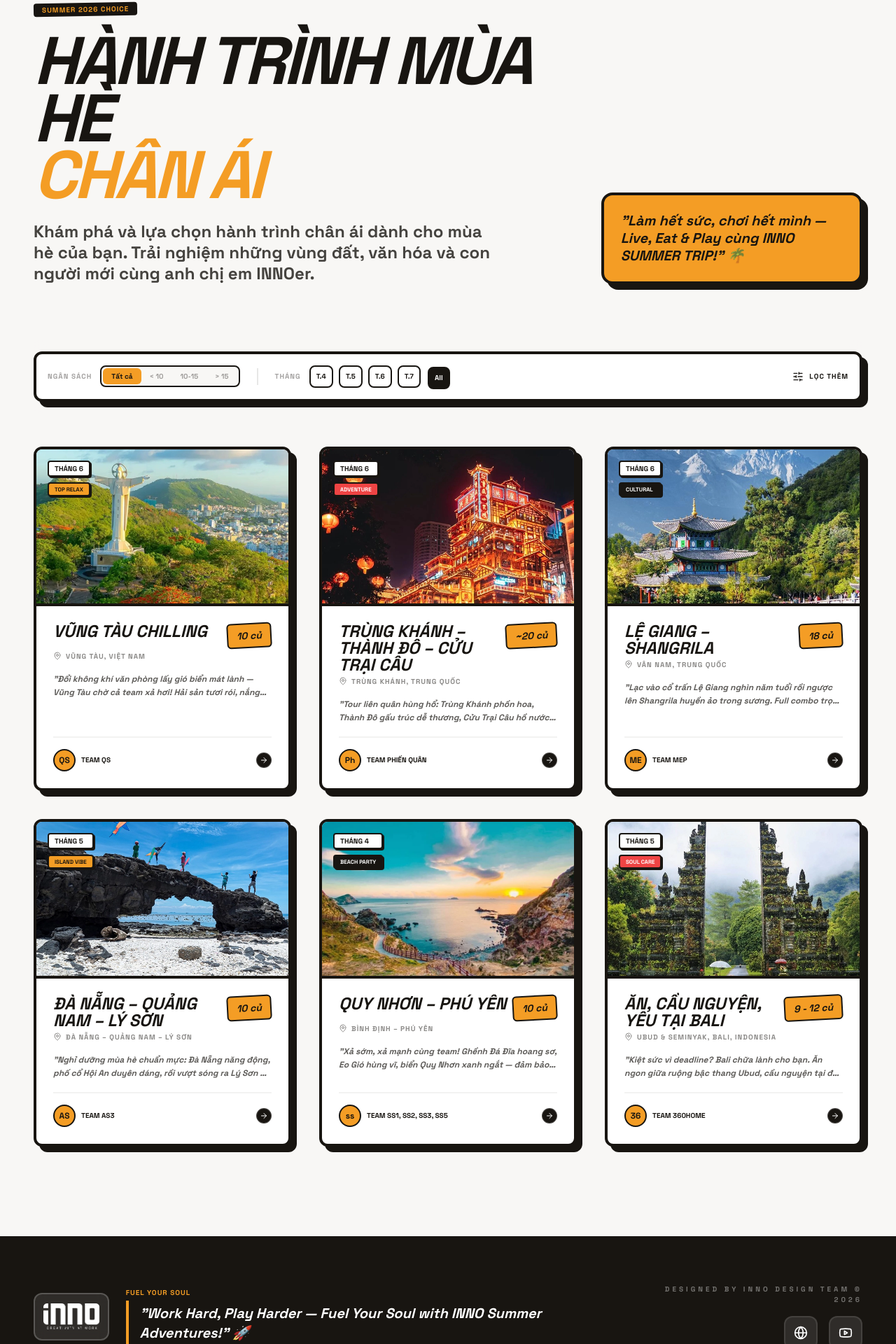
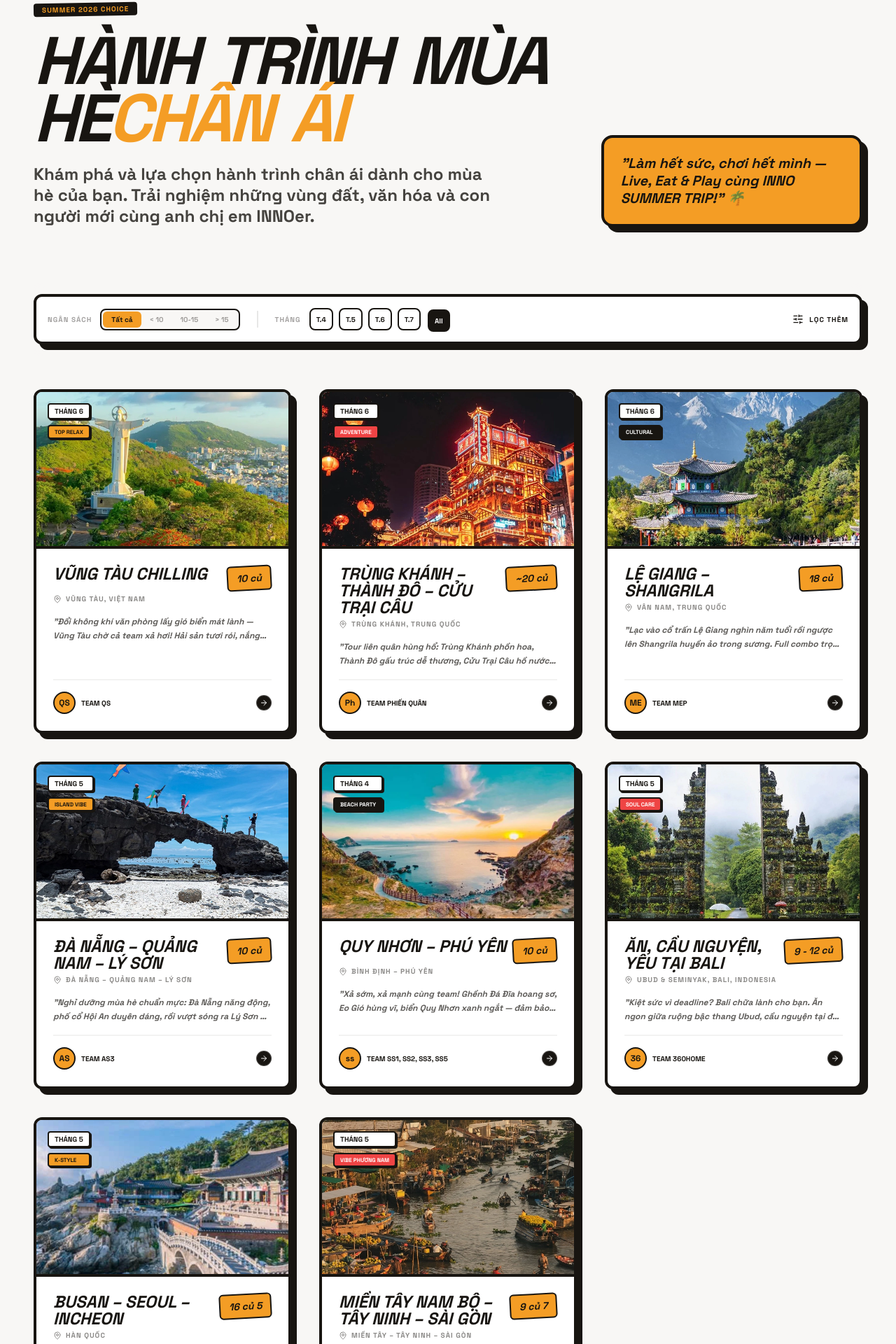
Before and after one commit to darkend16987/inno-summertrip-plan, a Next.js app: page / in a window 1280 px wide. Shown: the part 120-2040 px from the top of the page at 70% size. Built offline with nearby package versions, Linux system fonts and the light colour scheme.

Commit message:
Link Google Drive itineraries for Bali, Mien Tay, and Busan

```diff
--- a/src/app/page.tsx
+++ b/src/app/page.tsx
@@ -15,7 +15,8 @@ import {
   ArrowRight,
   Info,
   FileText,
-  Youtube
+  Youtube,
+  Plane
 } from 'lucide-react';
 import { TRIPS, Trip } from '@/constants/trips';
 
@@ -24,6 +25,12 @@ export default function Home() {
   const [monthFilter, setMonthFilter] = useState<number | 'all'>('all');
   const [searchTerm, setSearchTerm] = useState("");
   const [selectedTrip, setSelectedTrip] = useState<Trip | null>(null);
+  const [isLoaded, setIsLoaded] = useState(false);
+
+  React.useEffect(() => {
+    const timer = setTimeout(() => setIsLoaded(true), 1500);
+    return () => clearTimeout(timer);
+  }, []);
 
   const filteredTrips = TRIPS.filter(trip => {
     const matchesSearch = trip.title.toLowerCase().includes(searchTerm.toLowerCase()) ||
@@ -41,7 +48,27 @@ export default function Home() {
   });
 
   return (
-    <div className="min-h-screen flex flex-col font-sans bg-bg-light">
+    <div className="min-h-screen flex flex-col font-sans bg-bg-light relative overflow-hidden">
+      {/* Plane Reveal Overlay */}
+      <AnimatePresence>
+        {!isLoaded && (
+          <motion.div
+            exit={{ x: '100%' }}
+            transition={{ duration: 0.8, ease: "easeInOut" }}
+            className="fixed inset-0 z-[100] bg-primary flex items-center justify-center pointer-events-none"
+          >
+            <motion.div
+              initial={{ x: '-150%' }}
+              animate={{ x: '150%' }}
+              transition={{ duration: 1.5, ease: "easeInOut" }}
+              className="flex items-center gap-4"
+            >
+              <div className="w-40 h-[4px] bg-white rounded-full opacity-50"></div>
+              <Plane className="w-20 h-20 text-white fill-white rotate-90" />
+            </motion.div>
+          </motion.div>
+        )}
+      </AnimatePresence>
       {/* Header */}
       <header className="sticky top-0 z-50 bg-white/80 backdrop-blur-md border-b-4 border-charcoal px-6 md:px-12 py-4">
         <div className="max-w-7xl mx-auto flex items-center justify-between">
@@ -90,9 +117,42 @@ export default function Home() {
               initial={{ y: 20, opacity: 0 }}
               animate={{ y: 0, opacity: 1 }}
               transition={{ delay: 0.1 }}
-              className="text-5xl md:text-8xl font-black leading-[0.85] tracking-tighter text-charcoal uppercase italic"
+              className="text-5xl md:text-8xl font-black leading-[0.85] tracking-tighter text-charcoal uppercase italic flex flex-wrap"
             >
-              HÀNH TRÌNH MÙA HÈ <br/> <span className="text-primary">CHÂN ÁI</span>
+              {/* Wavy Title Effect */}
+              {"HÀNH TRÌNH MÙA HÈ".split("").map((char, i) => (
+                <motion.span
+                  key={i}
+                  whileHover={{
+                    y: -15,
+                    rotate: i % 2 === 0 ? 5 : -5,
+                    color: "#f49d25"
+                  }}
+                  transition={{ type: "spring", stiffness: 400, damping: 10 }}
+                  className="inline-block cursor-default"
+                  style={{ marginRight: char === " " ? "0.3em" : "0" }}
+                >
+                  {char}
+                </motion.span>
+              ))}
+              <br/>
+              <span className="text-primary flex flex-wrap">
+                {"CHÂN ÁI".split("").map((char, i) => (
+                  <motion.span
+                    key={i}
+                    whileHover={{
+                      y: -15,
+                      rotate: i % 2 === 0 ? -5 : 5,
+                      color: "#181511"
+                    }}
+                    transition={{ type: "spring", stiffness: 400, damping: 10 }}
+                    className="inline-block cursor-default"
+                    style={{ marginRight: char === " " ? "0.3em" : "0" }}
+                  >
+                    {char}
+                  </motion.span>
+                ))}
+              </span>
             </motion.h1>
             <motion.p
               initial={{ y: 20, opacity: 0 }}
@@ -381,10 +441,22 @@ function TripModal({ trip, onClose }: { trip: Trip; onClose: () => void }) {
               <p className="text-[10px] font-black uppercase opacity-40 leading-none mb-1">Ban tổ chức</p>
               <p className="font-black uppercase">{trip.team}</p>
             </div>
-            <button className="flex items-center gap-2 bg-white px-4 py-2 border-2 border-charcoal rounded-xl font-black text-[10px] uppercase poster-shadow hover:translate-x-1 hover:translate-y-1 hover:shadow-none transition-all cursor-pointer flex-shrink-0">
-              <FileText className="w-4 h-4" />
-              Lịch trình
-            </button>
+            {trip.itineraryUrl ? (
+              <a
+                href={trip.itineraryUrl}
+                target="_blank"
+                rel="noopener noreferrer"
+                className="flex items-center gap-2 bg-white px-4 py-2 border-2 border-charcoal rounded-xl font-black text-[10px] uppercase poster-shadow hover:translate-x-1 hover:translate-y-1 hover:shadow-none transition-all cursor-pointer flex-shrink-0"
+              >
+                <FileText className="w-4 h-4" />
+                Lịch trình
+              </a>
+            ) : (
+              <button className="flex items-center gap-2 bg-white px-4 py-2 border-2 border-charcoal rounded-xl font-black text-[10px] uppercase opacity-50 cursor-not-allowed flex-shrink-0">
+                <FileText className="w-4 h-4" />
+                Lịch trình
+              </button>
+            )}
           </div>
 
           {/* Contact Info */}
--- a/src/constants/trips.ts
+++ b/src/constants/trips.ts
@@ -33,6 +33,7 @@ export interface Trip {
     name: string;
     phone: string;
   };
+  itineraryUrl?: string;
   note?: string;
 }
 
@@ -148,6 +149,7 @@ export const TRIPS: Trip[] = [
     month: 5,
     budgetVal: 11,
     budgetLabel: '9 - 12 củ',
+    itineraryUrl: 'https://docs.google.com/document/d/1RmsE0rbc2nFnoGWBrAyll0yJ9zADdy_r/edit?usp=sharing&ouid=112868981147552264639&rtpof=true&sd=true',
     description: 'Kiệt sức vì deadline? Bali chữa lành cho bạn. Ăn ngon giữa ruộng bậc thang Ubud, cầu nguyện tại đền thiêng, và yêu lấy chính mình trước khi quay về chiến đấu. Một hành trình để thực sự Hồi Sinh ✨. Dự kiến tháng 5, 5 ngày 4 đêm.',
     image: '/images/Bali.webp',
     badge: 'SOUL CARE',
@@ -158,5 +160,47 @@ export const TRIPS: Trip[] = [
       name: 'chị My',
       phone: '0913961048'
     }
+  },
+  {
+    id: '7',
+    team: 'Team AS10-LS1',
+    title: 'Busan – Seoul – Incheon',
+    location: 'Hàn Quốc',
+    duration: 'Tháng 5 (6N5Đ)',
+    month: 5,
+    budgetVal: 16.5,
+    budgetLabel: '16 củ 5',
+    itineraryUrl: 'https://drive.google.com/file/d/1edzWsUEr6iZMuNvq5O7yFi69wD1rM9Qn/view?usp=sharing',
+    description: 'Khám phá xứ sở Kim Chi từ Busan năng động đến Seoul rực rỡ và Incheon hiện đại. Một hành trình 6 ngày 5 đêm trọn vẹn văn hóa, ẩm thực và mua sắm dành cho các tín đồ K-Culture!',
+    image: '/images/Busan.webp',
+    badge: 'K-STYLE',
+    badgeType: 'yellow',
+    organizerIcon: Map,
+    cardTheme: 'white',
+    contact: {
+      name: 'Lưu Hương Ly',
+      phone: '0853081730'
+    }
+  },
+  {
+    id: '8',
+    team: 'Team AS10-LS1-AS3',
+    title: 'Miền Tây Nam Bộ – Tây Ninh – Sài Gòn',
+    location: 'Miền Tây – Tây Ninh – Sài Gòn',
+    duration: 'Khởi hành 12/5 (5N4Đ)',
+    month: 5,
+    budgetVal: 9.7,
+    budgetLabel: '9 củ 7',
+    itineraryUrl: 'https://docs.google.com/document/d/1-zkJSTOqmhfO2f6iKi-4NM2KUpNqou6G/edit',
+    description: 'Hành trình phương Nam rực rỡ: Từ vùng đất thánh Tây Ninh đến sông nước Miền Tây hữu tình và Sài Gòn sôi động. Chốt hạ 9 củ 7 cho 5 ngày 4 đêm ngập tràn tiếng cười và đặc sản!',
+    image: '/images/Miền Tây.webp',
+    badge: 'VIBE PHƯƠNG NAM',
+    badgeType: 'red',
+    organizerIcon: Anchor,
+    cardTheme: 'white',
+    contact: {
+      name: 'Đang cập nhật',
+      phone: '0978606297'
+    }
   }
 ];
```
Also changed, not shown: public/images/Busan.webp (added), public/images/Miền Tây.webp (added).
